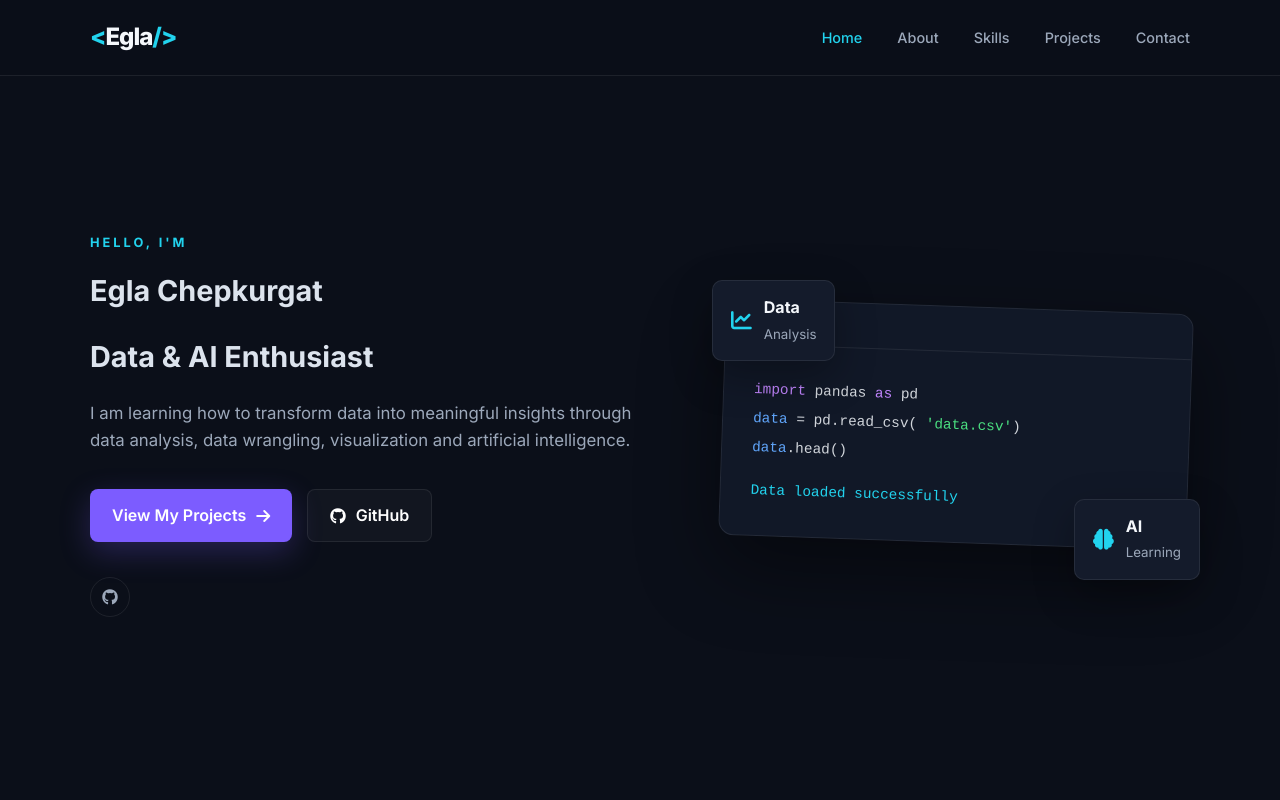
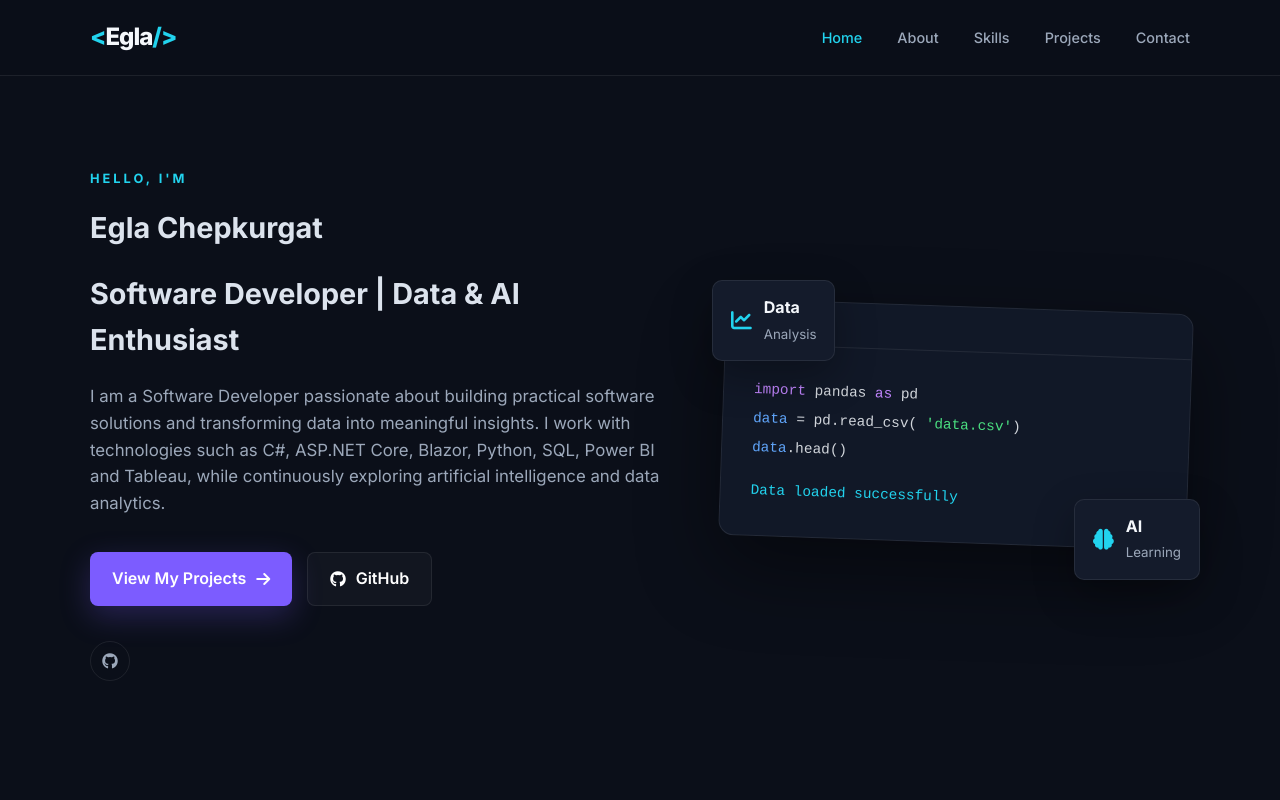
Before and after one commit to Egla74/Egla74.github.io, a plain HTML site: page index.html in a window 1280 px wide. Shown: the top 800 px of the page. Drawn offline with Linux system fonts and the light colour scheme.

Commit message:
Update portfolio introduction and title

```diff
--- a/index.html
+++ b/index.html
@@ -4,7 +4,7 @@
     <meta charset="UTF-8">
     <meta name="viewport" content="width=device-width, initial-scale=1.0">
 
-    <title>Egla Chepkurgat | Data & AI Portfolio</title>
+    <title>Egla Chepkurgat |  Software Developer & Data AI Enthusiast</title>
 
     <meta name="description"
           content="Portfolio of Egla Chepkurgat showcasing Data Science, Data Analytics and AI projects.">
@@ -83,13 +83,15 @@
         </h2>
 
         <h2>
-            Data & AI Enthusiast
+           Software Developer | Data & AI Enthusiast
         </h2>
 
         <p class="hero-description">
-            I am learning how to transform data into meaningful insights
-            through data analysis, data wrangling, visualization and
-            artificial intelligence.
+             I am a Software Developer passionate about building practical
+             software solutions and transforming data into meaningful insights.
+             I work with technologies such as C#, ASP.NET Core, Blazor,
+             Python, SQL, Power BI and Tableau, while continuously exploring
+             artificial intelligence and data analytics.
         </p>
 
         <div class="hero-buttons">
```
